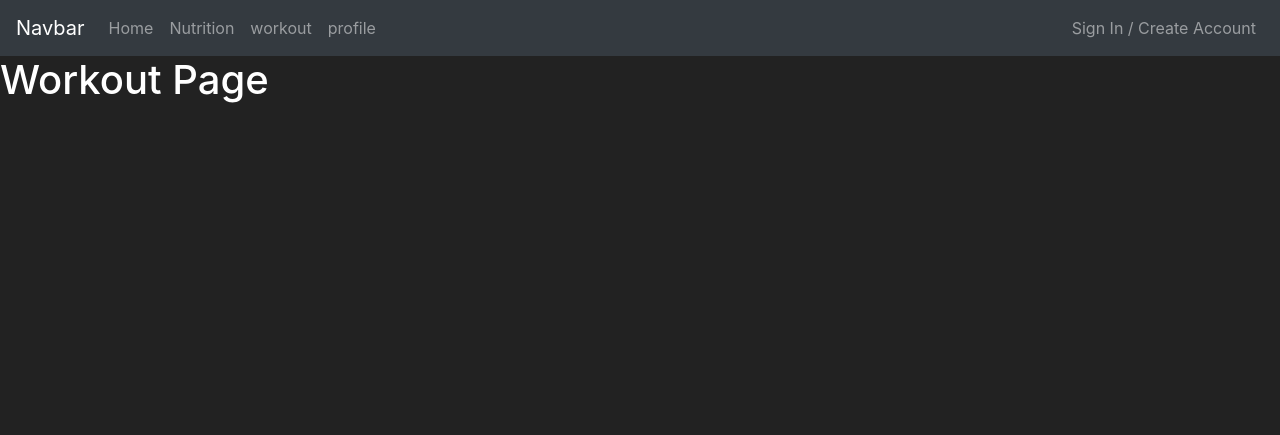
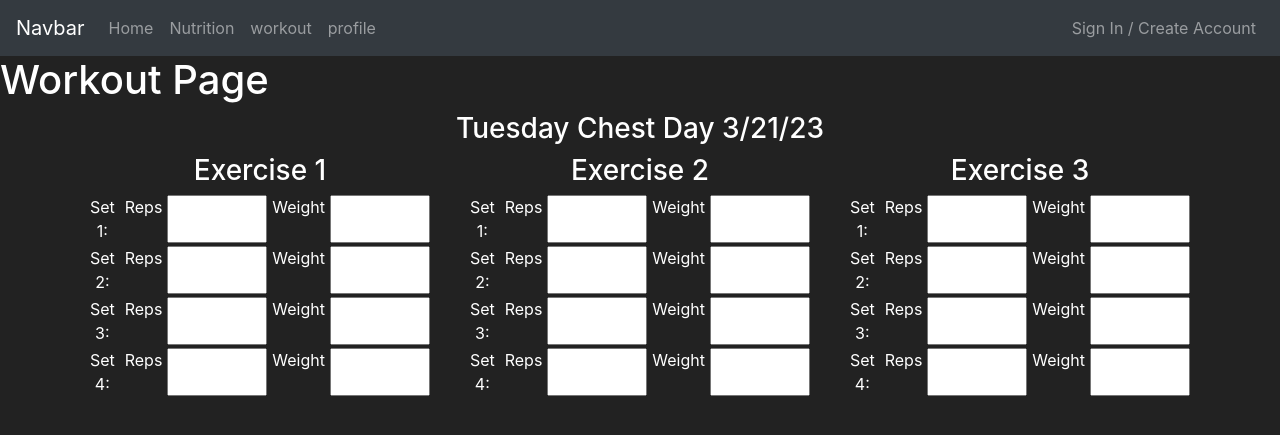
Before and after one commit to Cj-6/TrainFit, a Flask app: page /workout in a window 1280 px wide. Shown: the top 435 px of the page. Run offline with Flask 3, Linux system fonts and the light colour scheme; some libraries are stand-ins or nearby versions.

Commit message:
making progress on workout page, created workout template

```diff
--- a/static/css/styles.css
+++ b/static/css/styles.css
@@ -6,3 +6,28 @@ body{
 nav .nav-link:hover{
     color: orange !important;
 }
+
+
+
+
+/* ------------------------------------workout.html styling ------------------------------------------ */
+.col form div {
+    display: flex;
+}
+
+.col form div input {
+    flex: 1 1 auto;
+    max-width: 100px;
+}
+
+.col form div span,
+.col form div label,
+.col form div input {
+    margin-right: 5px;
+}
+
+.col form div {
+    display: flex;
+    margin-bottom: 3px;
+}
+/* ------------------------------------workout.html styling ------------------------------------------ */
--- a/templates/layout.html
+++ b/templates/layout.html
@@ -6,9 +6,6 @@
     <title>TrAInFit</title>
     <link href="https://stackpath.bootstrapcdn.com/bootstrap/4.3.1/css/bootstrap.min.css" rel="stylesheet">
     <link rel="stylesheet" type="text/css" href="static/css/styles.css">
-    <style>
-
-    </style>
 </head>
 <body>
 
--- a/templates/workout.html
+++ b/templates/workout.html
@@ -2,4 +2,133 @@
 
 {% block content %}
     <h1>Workout Page</h1>
+<div class="container text-center">
+    <div class="row">
+        <div class="col">
+            <h3>Tuesday Chest Day 3/21/23</h3>
+        </div>
+    </div>
+
+    <div class="row">
+        <!-- Exercise 1 -->
+        <div class="col">
+            <h3>Exercise 1</h3>
+                <form action="">
+                    <div>
+                        <span>Set 1:</span>
+                        <label for="">Reps</label>
+                        <input type="number" id="set1_reps" name="set1_reps">
+                        <label for="">Weight</label>
+                        <input type="number" id="set1_weight" name="set1_weight">
+                    </div>
+
+                    <div>
+                        <span>Set 2:</span>
+                        <label for="">Reps</label>
+                        <input type="number" id="set2_reps" name="set2_reps">
+                        <label for="">Weight</label>
+                        <input type="number" id="set2_weight" name="set2_weight">
+                    </div>
+
+                    <div>
+                        <span>Set 3:</span>
+                        <label for="">Reps</label>
+                        <input type="number" id="set3_reps" name="set3_reps">
+                        <label for="">Weight</label>
+                        <input type="number" id="set3_weight" name="set3_weight">
+                    </div>
+
+                    <div>
+                        <span>Set 4:</span>
+                        <label for="">Reps</label>
+                        <input type="number" id="set4_reps" name="set4_reps">
+                        <label for="">Weight</label>
+                        <input type="number" id="set4_weight" name="set4_weight">
+                    </div>
+                </form>
+        </div>
+
+        <!-- Exercise 2 -->
+        <div class="col">
+            <h3>Exercise 2</h3>
+            <form action="">
+                <div>
+                    <span>Set 1:</span>
+                    <label for="">Reps</label>
+                    <input type="number" id="set1_reps" name="set1_reps">
+                    <label for="">Weight</label>
+                    <input type="number" id="set1_weight" name="set1_weight">
+                </div>
+
+                <div>
+                    <span>Set 2:</span>
+                    <label for="">Reps</label>
+                    <input type="number" id="set2_reps" name="set2_reps">
+                    <label for="">Weight</label>
+                    <input type="number" id="set2_weight" name="set2_weight">
+                </div>
+
+                <div>
+                    <span>Set 3:</span>
+                    <label for="">Reps</label>
+                    <input type="number" id="set3_reps" name="set3_reps">
+                    <label for="">Weight</label>
+                    <input type="number" id="set3_weight" name="set3_weight">
+                </div>
+
+                <div>
+                    <span>Set 4:</span>
+                    <label for="">Reps</label>
+                    <input type="number" id="set4_reps" name="set4_reps">
+                    <label for="">Weight</label>
+                    <input type="number" id="set4_weight" name="set4_weight">
+                </div>
+            </form>
+        </div>
+
+        <!-- Exercise 3 -->
+        <div class="col">
+            <h3>Exercise 3</h3>
+            <form action="">
+                <div>
+                    <span>Set 1:</span>
+                    <label for="">Reps</label>
+                    <input type="number" id="set1_reps" name="set1_reps">
+                    <label for="">Weight</label>
+                    <input type="number" id="set1_weight" name="set1_weight">
+                </div>
+
+                <div>
+                    <span>Set 2:</span>
+                    <label for="">Reps</label>
+                    <input type="number" id="set2_reps" name="set2_reps">
+                    <label for="">Weight</label>
+                    <input type="number" id="set2_weight" name="set2_weight">
+                </div>
+
+                <div>
+                    <span>Set 3:</span>
+                    <label for="">Reps</label>
+                    <input type="number" id="set3_reps" name="set3_reps">
+                    <label for="">Weight</label>
+                    <input type="number" id="set3_weight" name="set3_weight">
+                </div>
+
+                <div>
+                    <span>Set 4:</span>
+                    <label for="">Reps</label>
+                    <input type="number" id="set4_reps" name="set4_reps">
+                    <label for="">Weight</label>
+                    <input type="number" id="set4_weight" name="set4_weight">
+                </div>
+            </form>
+        </div>
+    </div>
+</div>
+
+
+
+
+
+
 {% endblock %}
```
